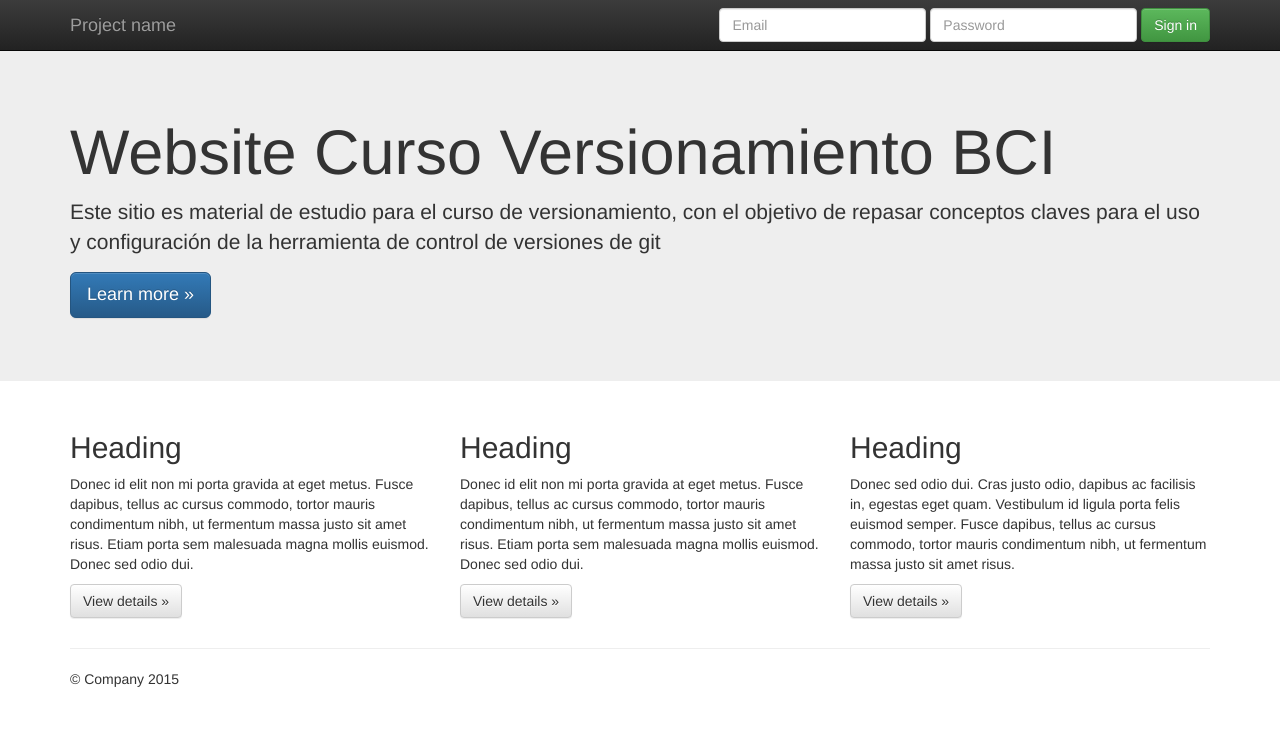
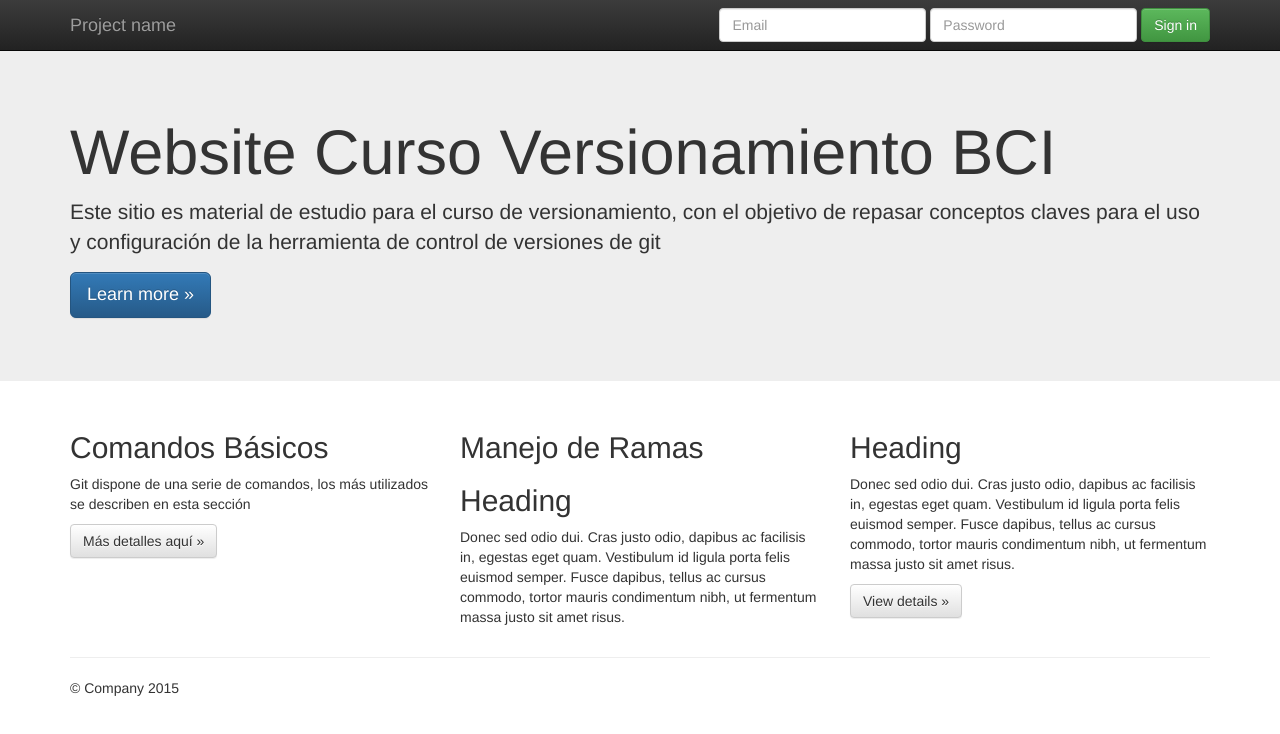
Before and after one commit to xhispams/cursoGITBCI, a plain HTML site: page index.html in a window 1280 px wide. Drawn offline with nearby package versions, Linux system fonts and the light colour scheme.

Commit message:
Se crea feature de comandos básicos

```diff
--- a/index.html
+++ b/index.html
@@ -65,15 +65,14 @@
       <!-- Example row of columns -->
       <div class="row">
         <div class="col-md-4">
-          <h2>Heading</h2>
-          <p>Donec id elit non mi porta gravida at eget metus. Fusce dapibus, tellus ac cursus commodo, tortor mauris condimentum nibh, ut fermentum massa justo sit amet risus. Etiam porta sem malesuada magna mollis euismod. Donec sed odio dui. </p>
-          <p><a class="btn btn-default" href="#" role="button">View details &raquo;</a></p>
+          <h2>Comandos Básicos</h2>
+          <p>Git dispone de una serie de comandos, los más utilizados se describen en esta sección</p>
+          <p><a class="btn btn-default" href="#" role="button">Más detalles aquí &raquo;</a></p>
         </div>
         <div class="col-md-4">
+          <h2>Manejo de Ramas</h2>
           <h2>Heading</h2>
-          <p>Donec id elit non mi porta gravida at eget metus. Fusce dapibus, tellus ac cursus commodo, tortor mauris condimentum nibh, ut fermentum massa justo sit amet risus. Etiam porta sem malesuada magna mollis euismod. Donec sed odio dui. </p>
-          <p><a class="btn btn-default" href="#" role="button">View details &raquo;</a></p>
-       </div>
+          <p>Donec sed odio dui. Cras justo odio, dapibus ac facilisis in, egestas eget quam. Vestibulum id ligula porta felis euismod semper. Fusce dapibus, tellus ac cursus commodo, tortor mauris condimentum nibh, ut fermentum massa justo sit amet risus.</p>      </div>
         <div class="col-md-4">
           <h2>Heading</h2>
           <p>Donec sed odio dui. Cras justo odio, dapibus ac facilisis in, egestas eget quam. Vestibulum id ligula porta felis euismod semper. Fusce dapibus, tellus ac cursus commodo, tortor mauris condimentum nibh, ut fermentum massa justo sit amet risus.</p>
```
